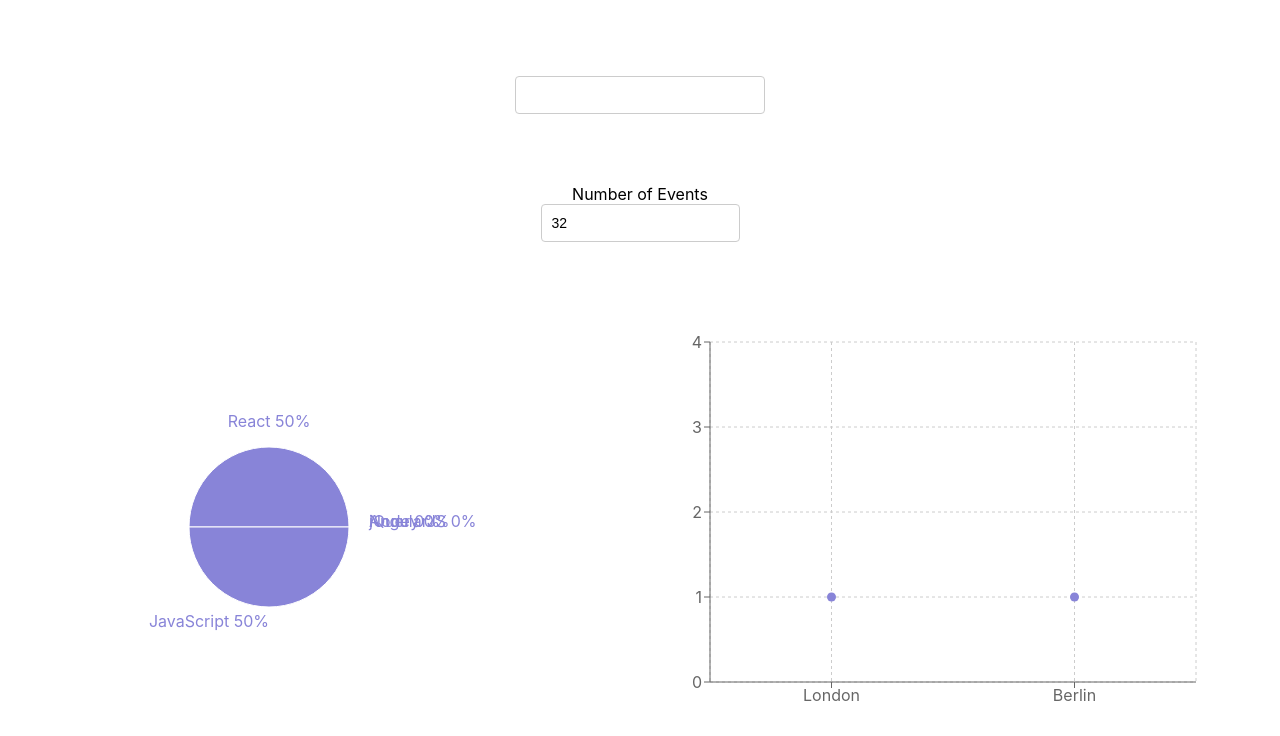
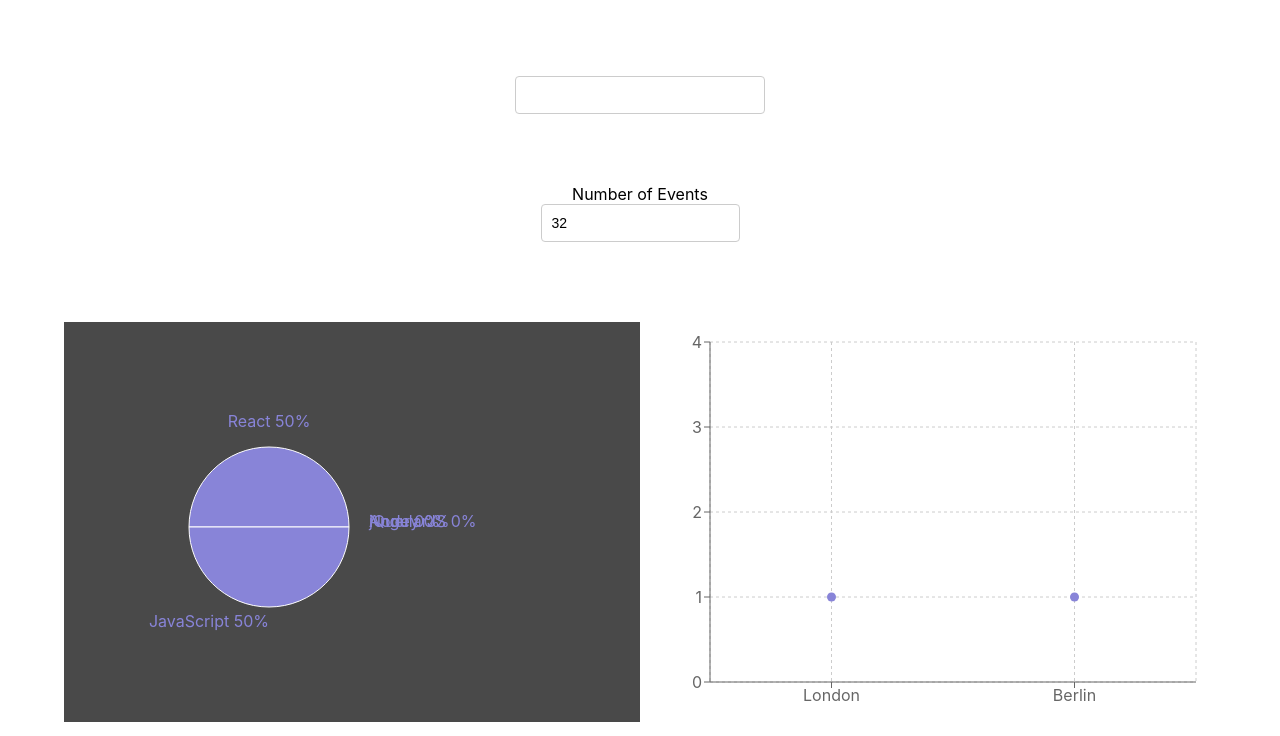
Before and after one commit to BenSchwartz96/meet, a React (Create React App) app: page / in a window 1280 px wide. Shown: the top 736 px of the page. Built offline with nearby package versions, Linux system fonts and the light colour scheme; what atatus-spa would draw is missing.

Commit message:
changing styling/content on homepage

```diff
--- a/src/App.css
+++ b/src/App.css
@@ -149,12 +149,24 @@ input[type="number"] {
   align-items: center;
   flex-direction: column;
 }
+
 .data-vis-wrapper .recharts-responsive-container {
   min-width: 100%;
   display: flex;
 }
+
+
 .recharts-surface {
   overflow: visible;
+}
+
+.pieChart {
+  background-color: #494949;
+  width: 30%;
+}
+
+.scatterChart {
+  width: 70%;
 }
 
 .login-button {
--- a/src/App.js
+++ b/src/App.js
@@ -114,7 +114,7 @@ class App extends Component {
 
         <div className="data-vis-wrapper">
           <EventGenre events={this.state.events}/>
-          <ResponsiveContainer height={400}>
+          <ResponsiveContainer className="scatterChart" height={400}>
             <ScatterChart
               margin={{ top: 20, right: 20, bottom: 10, left: 10 }}>
               <CartesianGrid strokeDasharray="3 3" />
--- a/src/EventGenre.js
+++ b/src/EventGenre.js
@@ -29,7 +29,7 @@ const EventGenre = ({ events }) => {
 
 
   return (
-    <ResponsiveContainer height={400}>
+    <ResponsiveContainer className="pieChart" height={400}>
       <PieChart width={400} height={400}>
         <Pie
         data={data}
--- a/src/WelcomeScreen.css
+++ b/src/WelcomeScreen.css
@@ -1,4 +1,6 @@
 .WelcomeScreen {
+  display: flex;
+  align-self: center;
   position: fixed;
   width: 100%;
   height: 100%;
```
